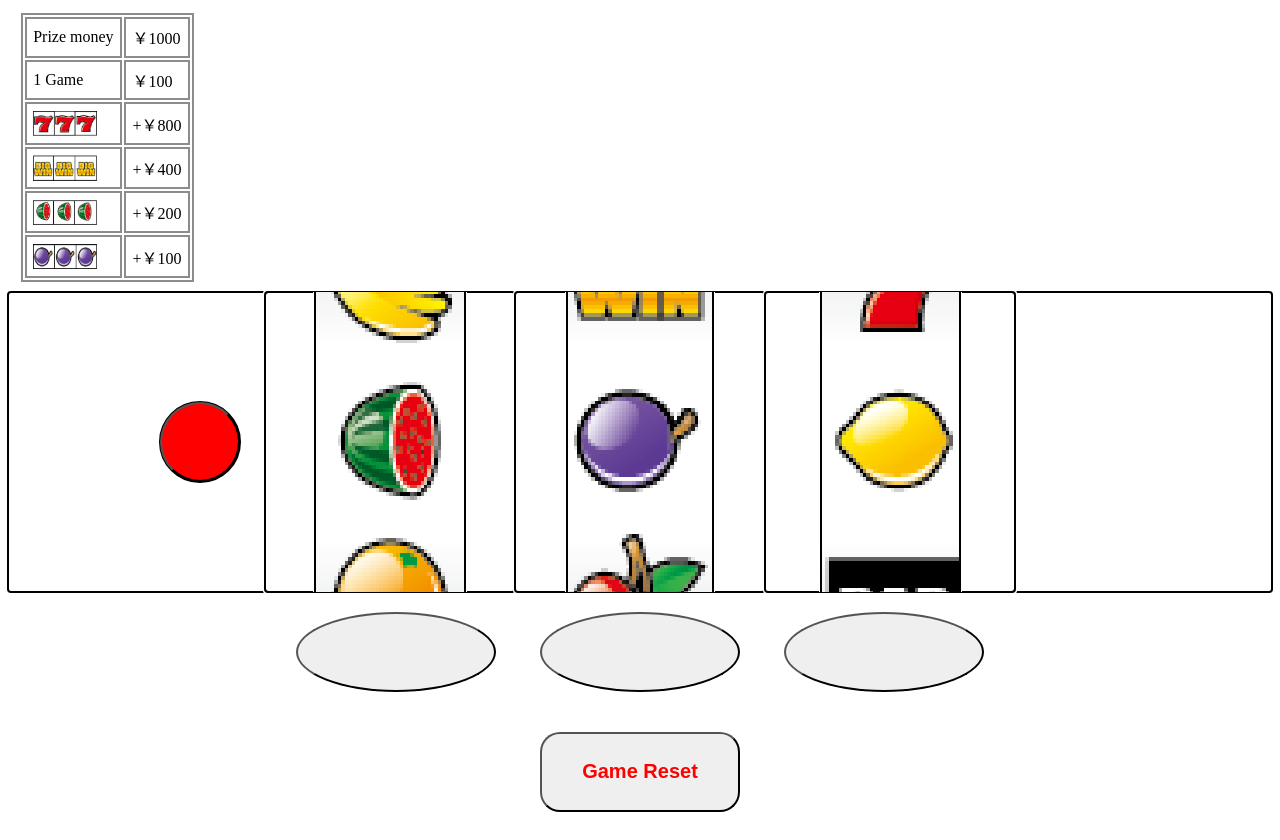
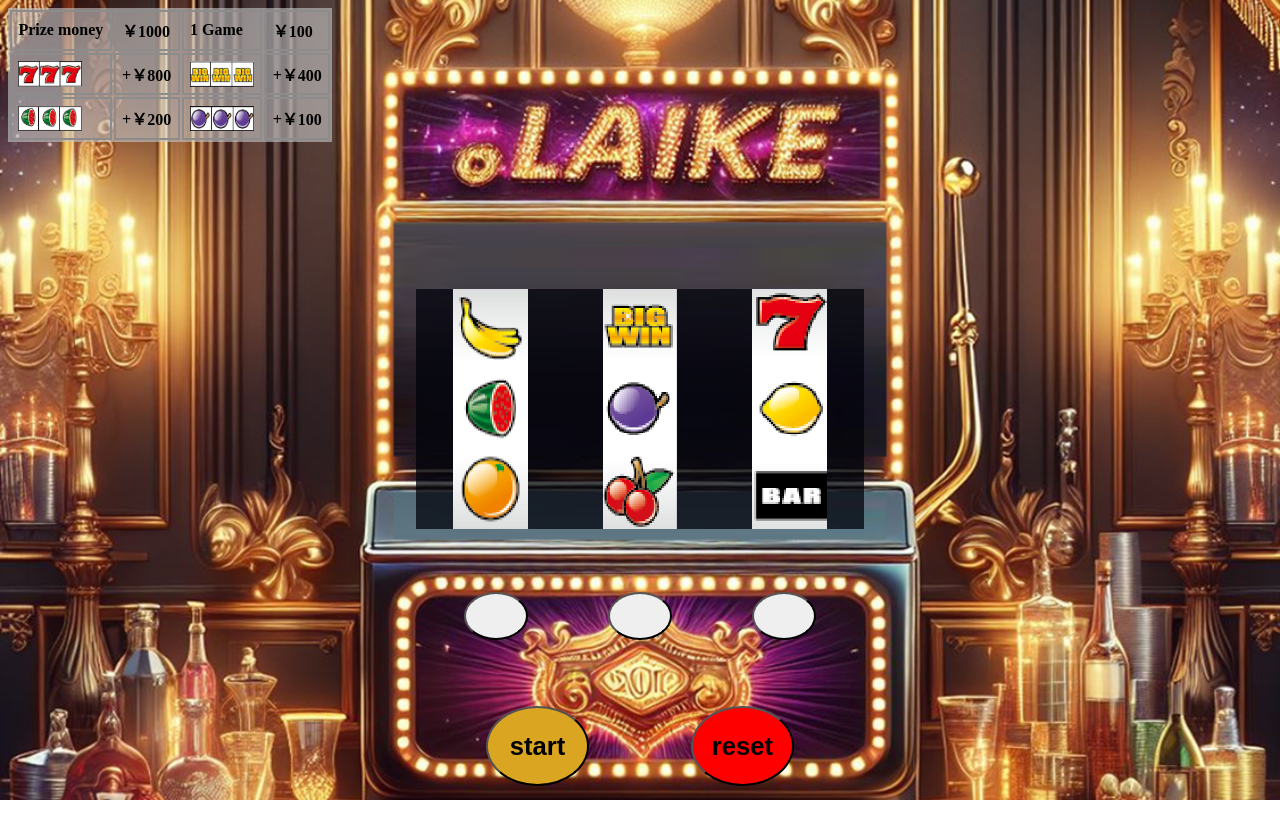
Before and after one commit to traumerei092/GitHub_Casino, a plain HTML site: page index.html in a window 1280 px wide. After the commit the page ends 800 px from the top, so only its background shows below. Drawn offline with nearby package versions, Linux system fonts and the light colour scheme.

Commit message:
slot data update

```diff
--- a/css/slot.css
+++ b/css/slot.css
@@ -1,7 +1,18 @@
+body {
+    background-image: url(../img/slot/slot.png);
+    background-size: cover;
+    background-repeat: no-repeat;
+}
+
+.table-area {
+    /* outline: auto; */
+    height: 20vh;
+}
+
 table {
-    margin-top: 1vw;
-    margin-left: 1vw;
-    border: 2px solid rgb(140, 140, 140);
+    border: 0cap solid rgb(140, 140, 140);
+    background-color: rgb(200,200,200,0.6);
+    font-weight: bold;
 }
 
 table img{
@@ -20,73 +31,58 @@ td {
 }
 
 .slot-body {
-    text-align: center;
+    margin-top: 0.1%;
+    width: 100%;
+    height: 50vh;
+    /* outline: auto; */
+    display: flex;
+    justify-content: center;
+    position: relative;
 }
 
 .slot-backgrand {
-    /* position: absolute; */
-    height: 300px;
-    outline: auto;
-    position: relative;
-    margin-top: 10px;
-}
-
-.start-area{
     position: absolute;
-    outline: auto;
-    height: 80px;
-    width: 80px;
-    top: 50%;
+    top: 60%;
     left: 50%;
-    transform: translate(-600%,-50%);
-    border-radius: 40px;
-    border-color: red;
-}
-
-.start-button{
-    position: absolute;
-    height: 100%;
-    width: 100%;
-    top:50%;
-    left:50%;
-    transform: translate(-75%,-75%);
-    border-radius: 40px;
-    background-color: red;
+    transform: translate(-50%, -50%);
+    /* outline: auto; */
+    height: 40vh;
+    width: 40vw;
 }
 
 .slot-area {
-    height: 300px;
-    width: 750px;
-    position: relative;
+    height: 30vh;
+    width: 35vw;
+    position: absolute;
     top: 50%;
     left: 50%;
     transform: translate(-50%,-50%);
-    outline: auto;
+    /* outline: auto; */
     display: flex;
     justify-content: center;
 }
 
 .slot {
-    height: 300px;
-    width: 250px;
-    outline: auto;
+    height: 30vh;
+    width: 12vw;
+    /* outline: auto; */
     display: flex;
     justify-content: center;
     align-items: center;
-    flex-direction: column;
     overflow: hidden;
     position: relative;
+    background-color: rgba(0, 2, 10, 0.735);
 }
 
 .slot-img {
-    outline: auto;
-    width: 60%;
+    /* outline: auto; */
+    width: 50%;
     animation: slot-typ 0.1s linear infinite;
 }
 
 .slot img {
     position: absolute;
-    outline: auto;
+    width: 50%;
 }
 
 @keyframes slot-typ {
@@ -99,19 +95,65 @@ td {
     }
 }
 
+.select-area {
+    margin-top: 0.5%;
+    height: 10vh;
+    width: 100%;
+    /* outline: auto; */
+    display: flex;
+    justify-content: center;
+    align-items: center;
+}
+
+.select-button {
+    width: 40vw;
+    height: 10vh;
+    /* outline: auto; */
+    display: flex;
+    justify-content: space-evenly;
+    align-items: center;
+}
 
 button {
-    width: 200px;
-    height: 80px;
-    margin: 20px;
+    width: 5vw;
+    height: 6vh;
     display: inline-block;
-    border-radius: 100px / 40px;
+    border-radius: 50% / 50%;
+}
 
+.s-r-area {
+    margin-top: 4%;
+    height: 10vh;
+    width: 100%;
+    /* outline: auto; */
+    display: flex;
+    justify-content: center;
+    align-items: center;
+}
+
+.start-rest-bt {
+    width: 40vw;
+    height: 10vh;
+    /* outline: auto; */
+    display: flex;
+    justify-content: space-evenly;
+    align-items: center;
+}
+
+.start-button {
+    width: 8vw;
+    height: 10vh;
+    border-radius: 50%;
+    background-color: goldenrod;
+    font-weight: bold;
+    font-size: 2vw;
 }
 
 .rest-bt {
-    border-radius: 20px;
-    font-size: 20px;
+    width: 8vw;
+    height: 10vh;
+    border-radius: 50%;
+    background-color: red;
     font-weight: bold;
-    color: red;
+    font-size: 2vw;
 }
--- a/index.html
+++ b/index.html
@@ -8,15 +8,12 @@
 </head>
 <body>
 <!-- 得点テーブル -->
+<div class="table-area">
 <table>
     <tbody>
         <tr>
             <td >Prize money</td>
             <td id="p-money">￥1000</td>
-        </tr>
-    </tbody>
-    <tbody>
-        <tr>
             <td>1 Game</td>
             <td>￥100</td>
         </tr>
@@ -25,10 +22,6 @@
         <tr>
             <td><img src="./img/slot/prize-7-img.png" alt=""></td>
             <td>+￥800</td>
-        </tr>
-    </tbody>
-    <tbody>
-        <tr>
             <td><img src="./img/slot/prize-win-img.png" alt=""></td>
             <td>+￥400</td>
         </tr>
@@ -37,22 +30,15 @@
         <tr>
             <td><img src="./img/slot/prize-suika-img.png" alt=""></td>
             <td>+￥200</td>
-        </tr>
-    </tbody>
-    <tbody>
-        <tr>
             <td><img src="./img/slot/prize-berry-img.png" alt=""></td>
             <td>+￥100</td>
         </tr>
     </tbody>
 </table>
+</div>
 <!-- slot layout -->
     <div class="slot-body">
         <div class="slot-backgrand">
-            <!-- レバー -->
-            <div class="start-area">
-                <button id="start-bt" class="start-button"></button>
-            </div>
             <!-- slot領域 -->
             <div class="slot-area">
                 <div class="slot">
@@ -72,14 +58,23 @@
                 </div>
             </div>
         </div>
-        <!-- slot 停止ボタン -->
-        <div class="button-area">
+
+    </div>
+    <div class="select-area">
+        <div class="select-button">
             <button id="left-bt"></button>
             <button id="center-bt"></button>
             <button id="right-bt"></button>
+            </div>
         </div>
-        <button id="reset-button" class="rest-bt">Game Reset</button>
     </div>
+    <div  class="s-r-area">
+        <div class="start-rest-bt">
+            <button id="start-bt" class="start-button">start</button>
+            <button id="reset-button" class="rest-bt">reset</button>
+        </div>
+    </div>
+    <!-- slot 停止ボタン -->
 
 
 
@@ -99,11 +94,12 @@
 <script>
     const money = 1000;
     const bonusMap = {
-        "nom7-img.png": 800,
-        "big-win-img.png": 400,
-        "suika-img.png": 200,
-        "berry-img.png": 100
+        "./img/slot/nom7-img.png": 800,
+        "./img/slot/big-win-img.png": 400,
+        "./img/slot/suika-img.png": 200,
+        "./img/slot/berry-img.png": 100
         };
+
     $(document).ready(function(){
         $("#start-bt").click(function(){
         let money = $("#p-money").text(); //テキスト取得
@@ -142,7 +138,8 @@
             if ($("#left-img").attr('src') === "" && $("#center-img").attr('src') === "") {
                 let randomNom = $(".stop-img");
                 console.log(randomNom);
-                leftNom = Math.floor(Math.random() * randomNom.length);
+                leftNom = Math.floor(Math.random() * 1);
+                // leftNom = Math.floor(Math.random() * randomNom.length);
                 console.log(leftNom);
                 $('#left-img').attr('src', randomNom.eq(leftNom).attr('src')).show();
                 // 中に画像があれば、中と同じ画像のsrcを取得し左に表示させる
@@ -150,7 +147,24 @@
                 let left_img = $("#center-img").attr("src");
                 console.log(left_img);
                 $('#left-img').attr('src', left_img);
-            }
+            };
+            const leftSrc = $("#left-img").attr('src');
+            const centerSrc = $("#center-img").attr('src');
+            const rightSrc = $("#right-img").attr('src');
+            console.log(rightSrc);
+            // 3つの画像がすべて同じであるか確認
+            if (leftSrc === centerSrc && centerSrc === rightSrc) {
+                // 3つの画像が同じである場合、加算数値を取得して加算
+                console.log(bonusMap);
+                const bonus = bonusMap[leftSrc]; // どれか一つの画像のsrcをキーとして加算数値を取得
+                console.log(bonus);
+                rem_money = $("#p-money").text();
+                rem_money = rem_money.replace("￥", "");  //  ＄のみ削除
+                rem_money = parseInt(rem_money); //  テキスト→整数に変換
+                rem_money += bonus; // 画像別の得点を加算
+                console.log(rem_money);
+                $("#p-money").text("￥" + rem_money); // 金額を更新
+            };
         });
         $("#center-bt").click(function () {
             $('#stop-img2').show();
@@ -161,7 +175,7 @@
             if ($("#left-img").attr('src') === "" && $("#center-img").attr('src') ==="" ){
             let randomNom = $(".stop-img");
             console.log(randomNom);
-            centNom = Math.floor(Math.random() * randomNom.length);
+            centNom = Math.floor(Math.random() * 1);
             console.log(centNom);
             $('#center-img').attr('src', randomNom.eq(centNom).attr('src')).show();
             // 左に画像があれば、左と同じ画像のsrcを取得し中に表示させる
@@ -169,29 +183,51 @@
                 let center_img = $("#left-img").attr("src");
                 console.log(center_img);
                 $('#center-img').attr('src' , center_img);
-            }
+            };
+            const leftSrc = $("#left-img").attr('src');
+            const centerSrc = $("#center-img").attr('src');
+            const rightSrc = $("#right-img").attr('src');
+            console.log(rightSrc);
+            // 3つの画像がすべて同じであるか確認
+            if (leftSrc === centerSrc && centerSrc === rightSrc) {
+                // 3つの画像が同じである場合、加算数値を取得して加算
+                console.log(bonusMap);
+                const bonus = bonusMap[leftSrc]; // どれか一つの画像のsrcをキーとして加算数値を取得
+                console.log(bonus);
+                rem_money = $("#p-money").text();
+                rem_money = rem_money.replace("￥", "");  //  ＄のみ削除
+                rem_money = parseInt(rem_money); //  テキスト→整数に変換
+                rem_money += bonus; // 画像別の得点を加算
+                console.log(rem_money);
+                $("#p-money").text("￥" + rem_money); // 金額を更新
+            };
         });
         $("#right-bt").click(function () {
             $('#stop-img3').show();
             $('#slot3').hide();
             $("#right-img").show();
             $("#right-img").attr("src", "");   // 画像を空にする
- // 同じのclassの個数を変数にする
+            // 同じのclassの個数を変数と定義
             let randomNom = $(".stop-img");
             console.log(randomNom);
-            rightNom = Math.floor(Math.random() * randomNom.length);
+            rightNom = Math.floor(Math.random() * 1);
             console.log(rightNom);
             $('#right-img').attr('src', randomNom.eq(rightNom).attr('src')).show();
             const leftSrc = $("#left-img").attr('src');
             const centerSrc = $("#center-img").attr('src');
             const rightSrc = $("#right-img").attr('src');
+            console.log(rightSrc);
             // 3つの画像がすべて同じであるか確認
             if (leftSrc === centerSrc && centerSrc === rightSrc) {
                 // 3つの画像が同じである場合、加算数値を取得して加算
                 console.log(bonusMap);
                 const bonus = bonusMap[leftSrc]; // どれか一つの画像のsrcをキーとして加算数値を取得
                 console.log(bonus);
-                rem_money += bonus; // 加算
+                rem_money = $("#p-money").text();
+                rem_money = rem_money.replace("￥", "");  //  ＄のみ削除
+                rem_money = parseInt(rem_money); //  テキスト→整数に変換
+                rem_money  += bonus; // 画像別の得点を加算
+                console.log(rem_money);
                 $("#p-money").text("￥" + rem_money); // 金額を更新
             };
         });
```
Also changed, not shown: img/slot/slot.png (added), 1 other file.
